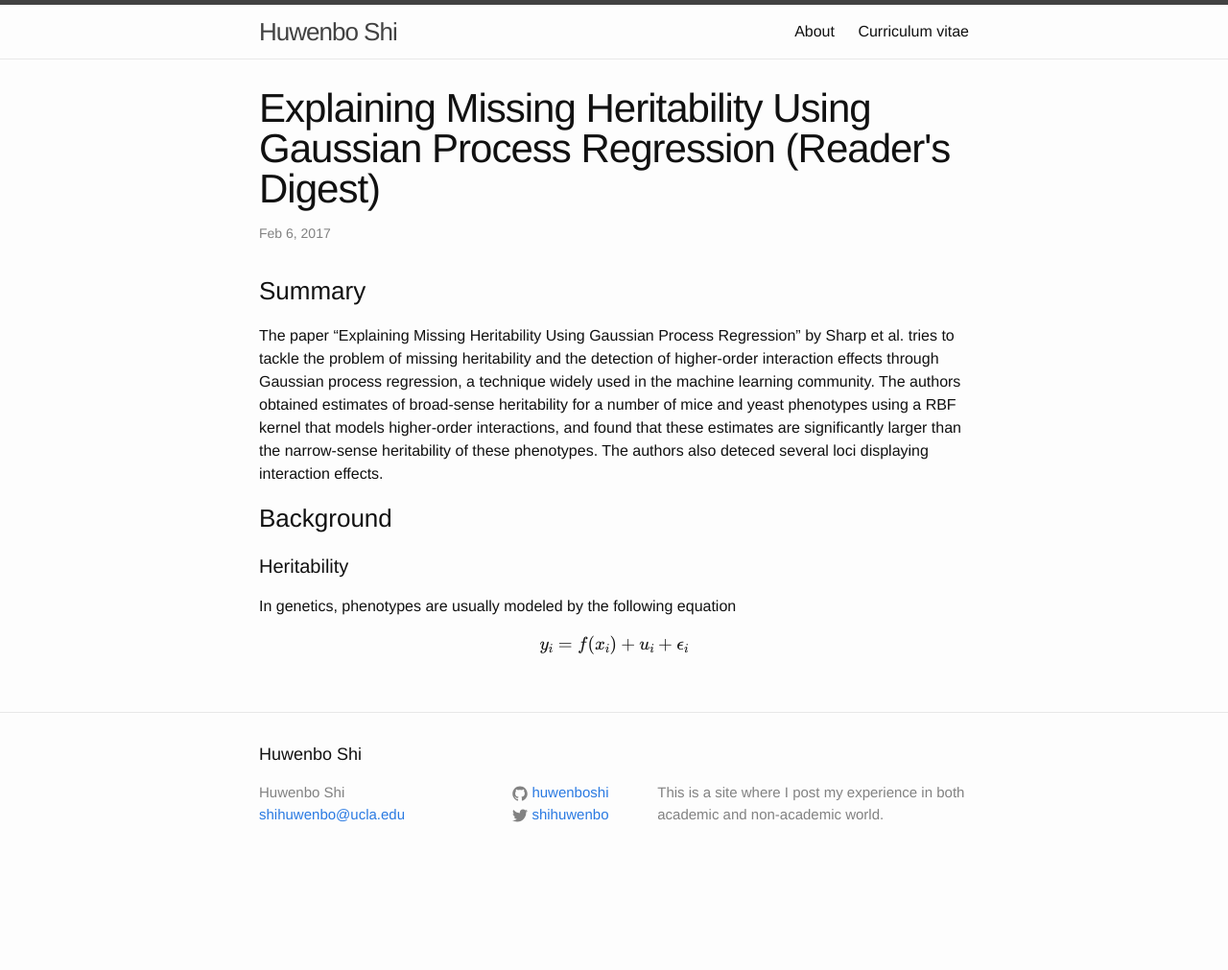
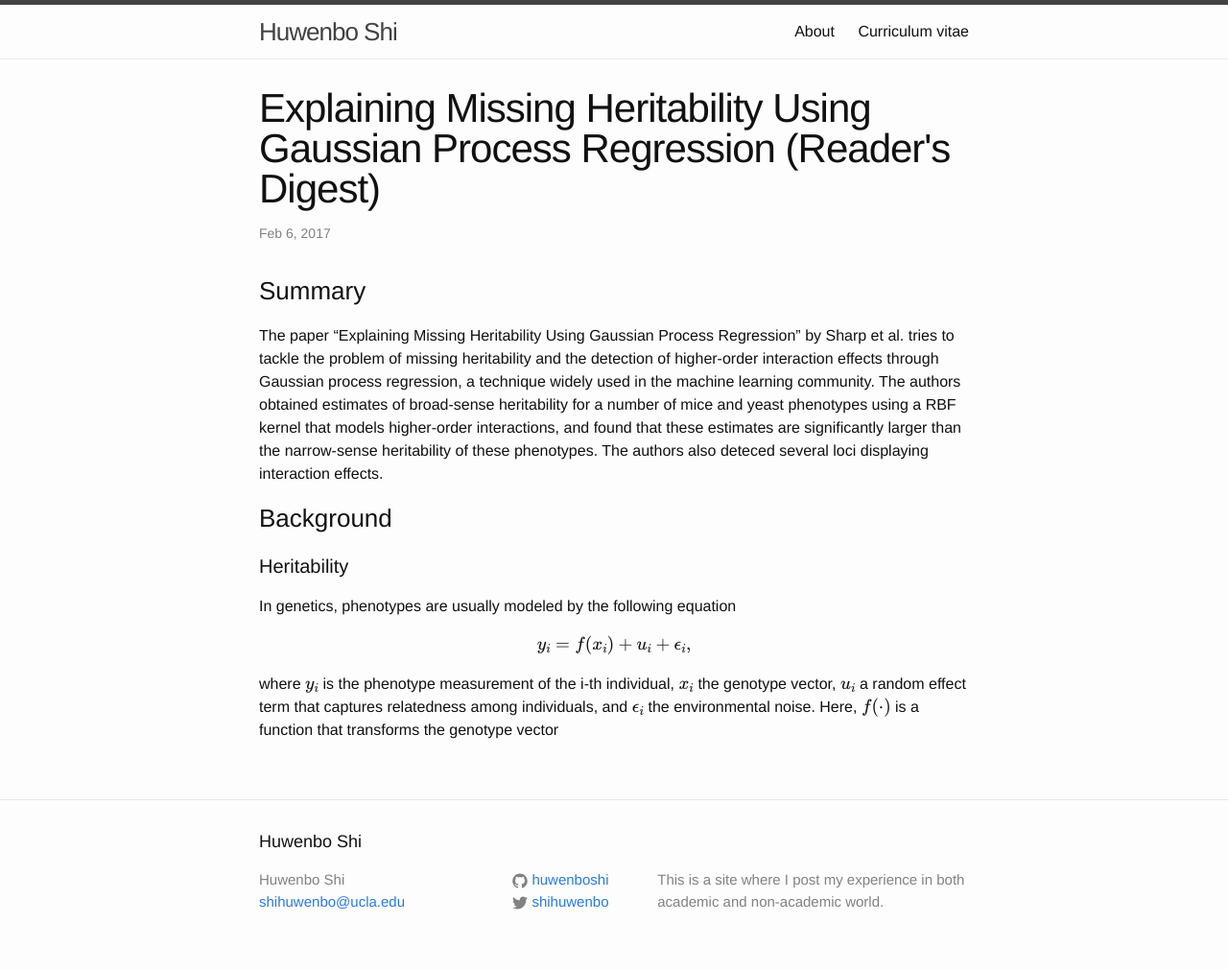
Before and after one commit to huwenboshi/huwenboshi.github.io, a Jekyll site: the page built from _posts/2017-02-06-heritability-via-gaussian-process-regression.markdown, in a window 1280 px wide. Shown: the whole page at 96% size. Built offline with Jekyll 4.4.1, drawn with Linux system fonts in a browser that asks for light colours; formulas are drawn with MathJax 3; before the commit the page ends 920 px from its top, so only the background shows below that.

Commit message:
updated post

```diff
--- a/_posts/2017-02-06-heritability-via-gaussian-process-regression.markdown
+++ b/_posts/2017-02-06-heritability-via-gaussian-process-regression.markdown
@@ -25,4 +25,7 @@ deteced several loci displaying interaction effects.
 #### Heritability
 
 In genetics, phenotypes are usually modeled by the following equation
-\\[ y_i = f(x_i) + u_i + \epsilon_i \\]
+\\[ y_i = f(x_i) + u_i + \epsilon_i, \\]
+where \\( y_i \\) is the phenotype measurement of the i-th individual, \\( x_i \\) the genotype vector,
+\\( u_i \\) a random effect term that captures relatedness among individuals, and \\( \epsilon_i \\)
+the environmental noise. Here, \\( f(\cdot) \\) is a function that transforms the genotype vector
```
